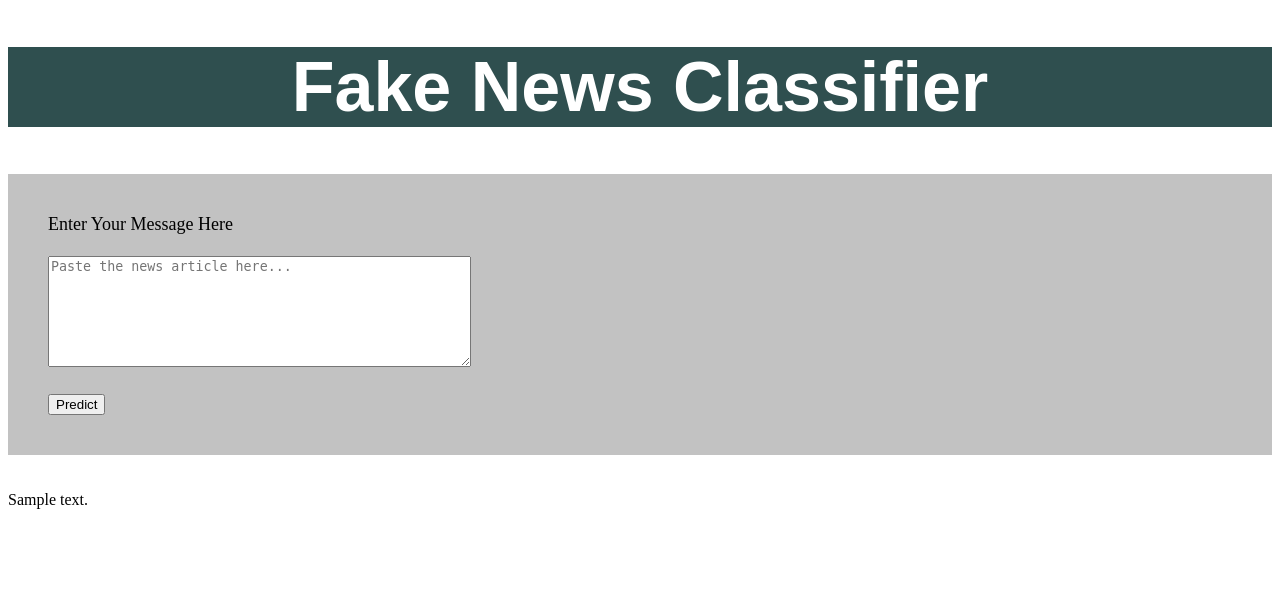
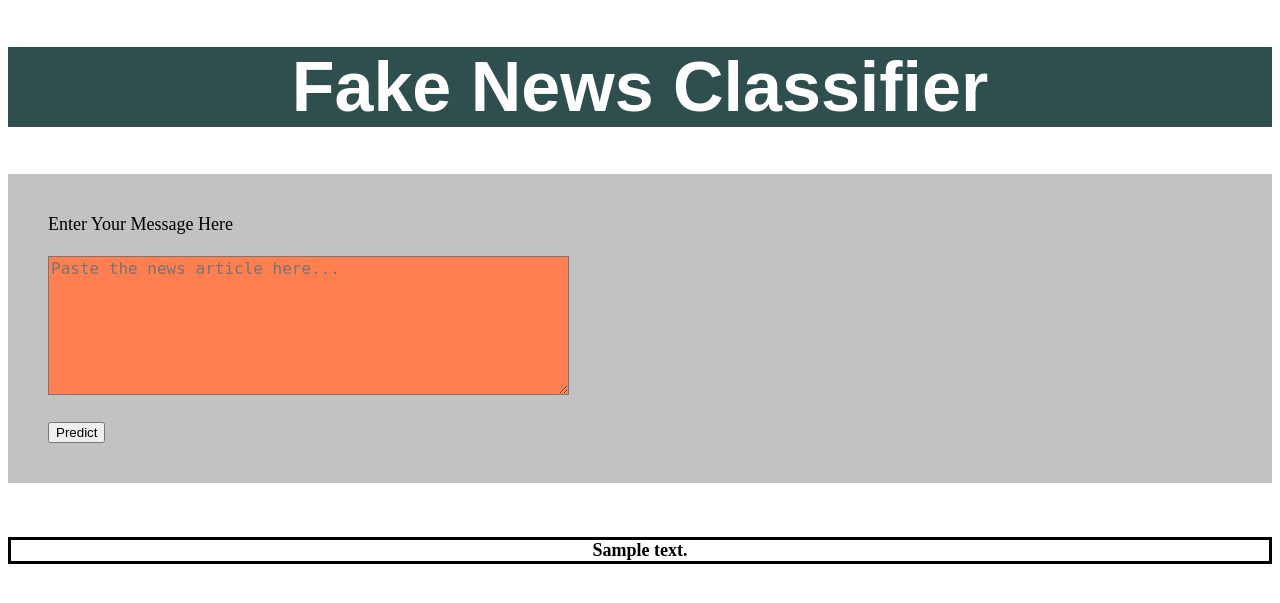
Before and after one commit to prbehere93/Deployment-Testing, a Flask app: template templates/index.html in a window 1280 px wide. Shown: the top 603 px of the page. Run offline with Flask 2, Linux system fonts and the light colour scheme; the template is opened without the code that fills it: most values are stand-ins (such as "Sample title", 1, 10 or a date in 2020); parts of the project's set-up code (start-up, migrations or seed data) failed here and were passed over.

Commit message:
used css here

```diff
--- a/static/styles.css
+++ b/static/styles.css
@@ -17,3 +17,14 @@ form
     background-color: rgb(194, 194, 194);
     padding: 40px;
 }
+
+form textarea{
+    font-size: large;
+    background-color:coral;
+}
+
+h3{
+    font-size: large;
+    text-align: center;
+    border: solid black;
+}
--- a/templates/index.html
+++ b/templates/index.html
@@ -18,13 +18,13 @@
       <textarea name="message" rows="7" cols="50" placeholder="Paste the news article here..."></textarea>
       <br/><br>
 
-      <input type="submit" name="message box" class="btn-info" value="Predict">
+      <input type="submit" class="message_box" name="message box" class="btn-info" value="Predict">
 
   </form>
 
    <br>
    <br>
-   {{ prediction_text }}
+   <h3>{{ prediction_text }}</h3>
 
 
 
```
